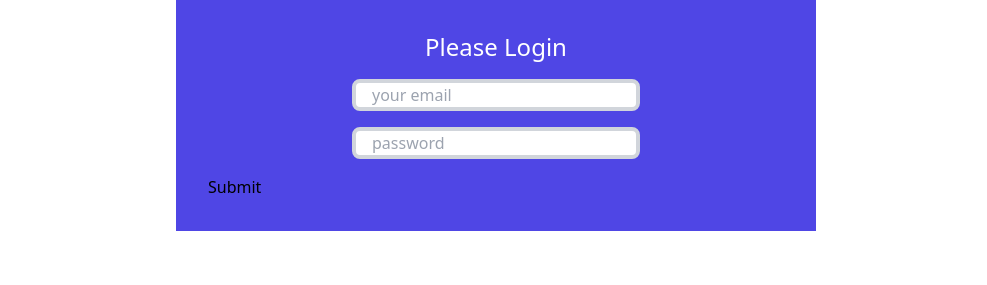
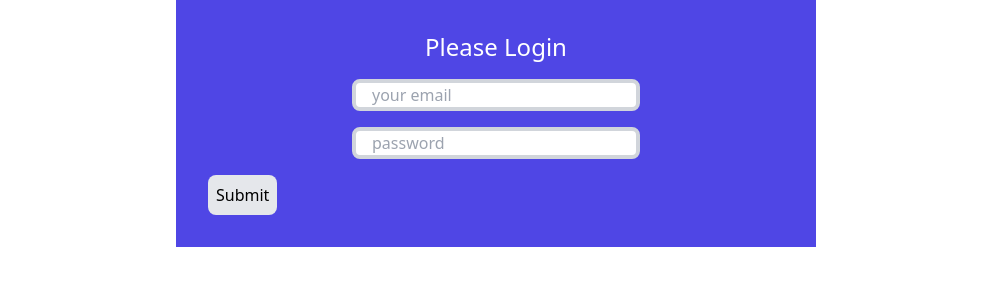
Before and after one commit to Masud8851/baper-bank, a plain HTML site: page index.html in a window 1280 px wide. Shown: the part 157-442 px from the top of the page, without its empty margins (144-1131 px from the left). Drawn offline with nearby package versions, Linux system fonts and the light colour scheme.

Commit message:
Baper Bank

```diff
--- a/index.html
+++ b/index.html
@@ -17,7 +17,7 @@
             <form action="">
                 <input class="border-4 border-gray-300 rounded-lg block mb-4 mx-auto w-2/4 px-4" type="text" placeholder="your email">
                 <input class="border-4 border-gray-300 rounded-lg block mb-4 mx-auto w-2/4 px-4" type="password" placeholder="password" name="" id="" >
-                <button>Submit</button>
+                <button class="bg-gray-200 p-2 rounded-lg">Submit</button>
             </form>
         </section>
     </main>
```
